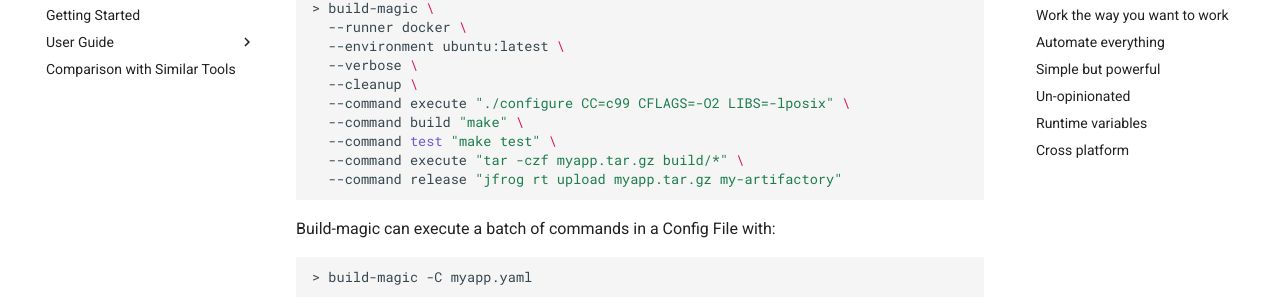
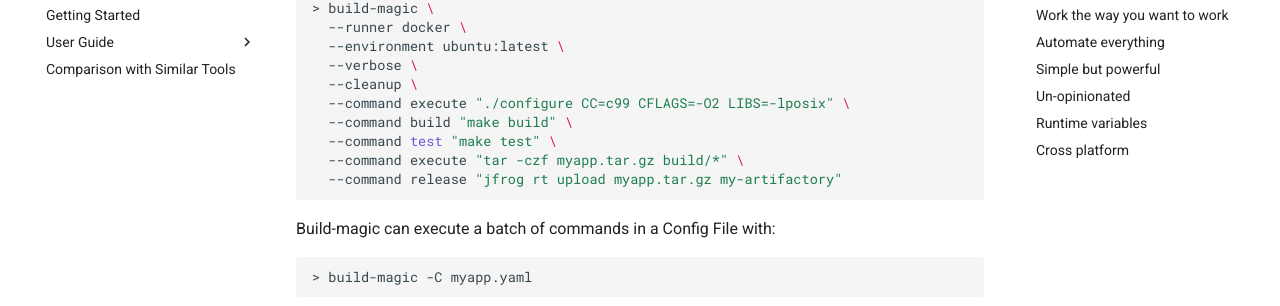
Before and after one commit to cmmorrow/build-magic, an MkDocs documentation site: the page built from docs/index.md, in a window 1280 px wide and 900 px high, scrolled down 659 px. Shown: the part 147-453 px from the top of the window. Built offline with MkDocs 1.6.1 and Material for MkDocs 9.7.7, drawn with Linux system fonts in a browser that asks for light colours.

Commit message:
Doc updates.

```diff
--- a/docs/index.md
+++ b/docs/index.md
@@ -23,7 +23,7 @@
       --verbose \
       --cleanup \
       --command execute "./configure CC=c99 CFLAGS=-O2 LIBS=-lposix" \
-      --command build "make" \
+      --command build "make build" \
       --command test "make test" \
       --command execute "tar -czf myapp.tar.gz build/*" \
       --command release "jfrog rt upload myapp.tar.gz my-artifactory"
@@ -44,7 +44,7 @@
           action: cleanup
           commands:
             - execute: ./configure CC=c99 CFLAGS=-O2 LIBS=-lposix
-            - build: make
+            - build: make build
             - test: make test
             - execute: tar -czf myapp.tar.gz build/*
             - release: jfrog rt upload myapp.tar.gz my-artifactory
```
